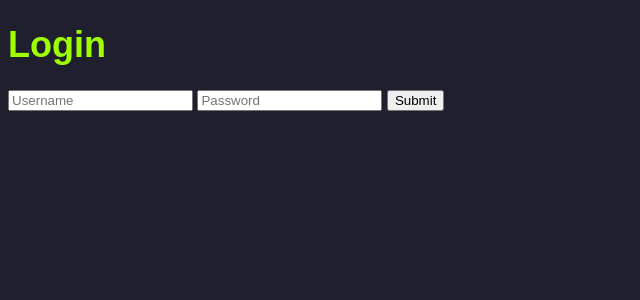
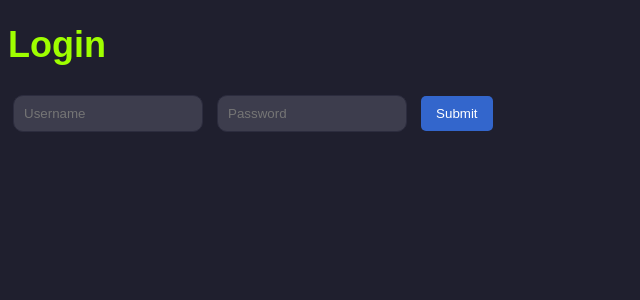
Before and after one commit to saffywaffy09/RateYourProfessor, a Flask app: page / in a window 1280 px wide. Shown: the top 300 px of the page, without its empty margins (0-640 px from the left). Run offline with Flask 3, Linux system fonts and the light colour scheme.

Commit message:
some more fire css changes

```diff
--- a/static/css/style.css
+++ b/static/css/style.css
@@ -35,3 +35,31 @@ li {
 li:hover {
     background-color: #28283a; /* Darker background color on hover */
 }
+
+/* Dark mode styles for login page */
+input[type="text"], input[type="password"] {
+    background-color: #3d3d4d; /* Darker background color for text boxes */
+    color: #ffffff; /* Light text color */
+    border: 1px solid #2c2c3e; /* Darker border */
+    border-radius: 10px; /* Add some rounding to the text boxes */
+    padding: 10px; /* Add padding for better spacing */
+    margin: 5px;
+    width: 15%; /* Make the text boxes take up full width */
+    box-sizing: border-box; /* Include padding and border in width */
+}
+
+/* Style for the submit button */
+button[type="submit"] {
+    background-color: #3366cc; /* Adjust the color as needed */
+    color: white; /* Text color */
+    padding: 10px 15px; /* Padding */
+    border: none; /* Remove border */
+    border-radius: 5px; /* Add border radius for rounded corners */
+    cursor: pointer; /* Show pointer cursor on hover */
+    margin: 5px
+}
+
+/* Style for the submit button on hover */
+button[type="submit"]:hover {
+    background-color: #254785; /* Darker shade on hover */
+}
```
